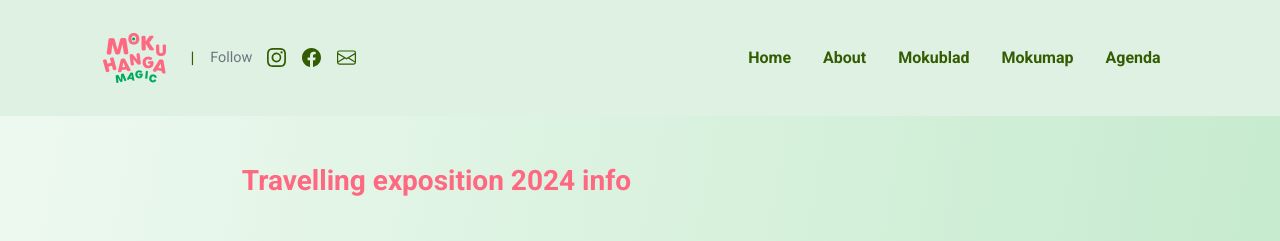
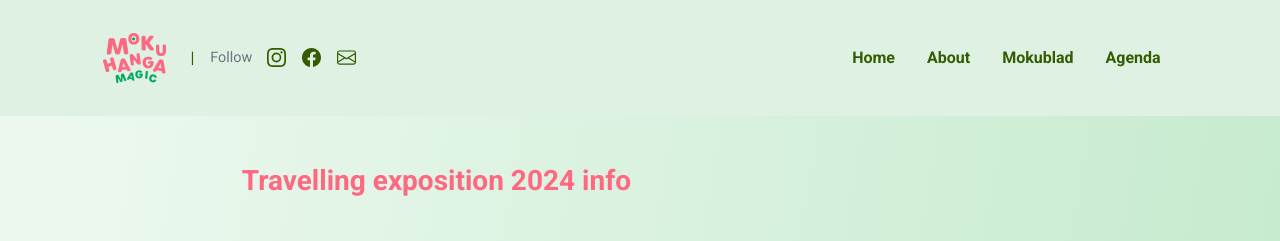
Before and after one commit to mokuhangamagic/mokuhangamagic.github.io, a Jekyll site: the page built from index.md, in a window 1280 px wide. Shown: the top 241 px of the page. Built offline with Jekyll 4.4.1, drawn with Linux system fonts in a browser that asks for light colours; comment, search, counter and statistics services are not loaded.

Commit message:
Poging 3

```diff
--- a/_data/menus.yml
+++ b/_data/menus.yml
@@ -9,9 +9,6 @@ topmenu:
 
 - title: Mokublad
   url: "mokublad/"
-
-- title: Mokumap
-  url: "mokumap/"
 
 - title: Agenda
   url: "agenda/"
```
